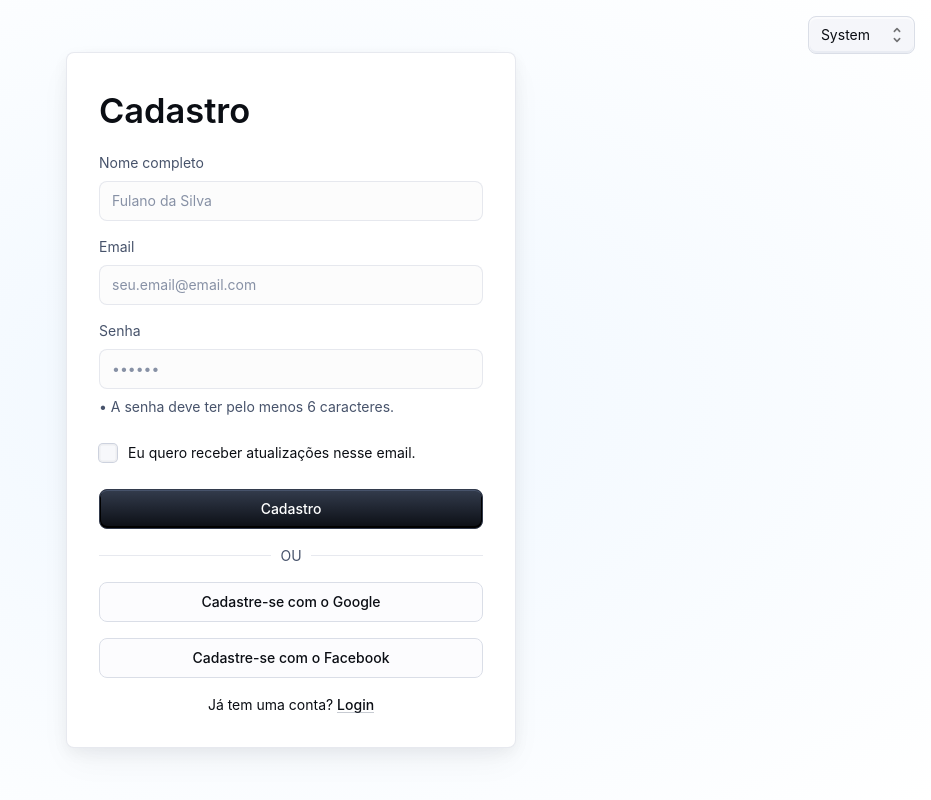
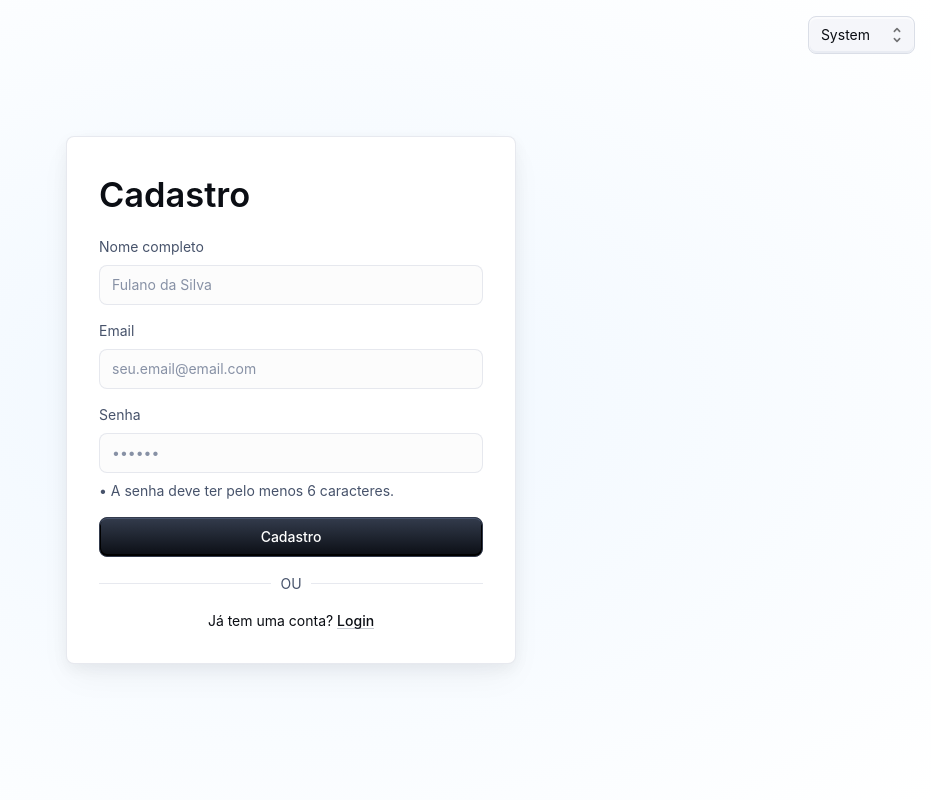
Before and after one commit to jvecodev/pipocando, a React (Create React App) app: page /signup in a window 1280 px wide. Shown: the whole page, without its empty margins (349-1280 px from the left). Built offline with nearby package versions, Linux system fonts and the light colour scheme.

Commit message:
remove useless options (signup)

```diff
--- a/src/features/sign-up/SignUp.tsx
+++ b/src/features/sign-up/SignUp.tsx
@@ -232,10 +232,6 @@ export default function SignUp(props: Record<string, unknown>) {
                 {passwordValid && <CheckIcon fontSize="small" />}
               </Box>
             </FormControl>
-            <FormControlLabel
-              control={<Checkbox value="allowExtraEmails" color="primary" />}
-              label="Eu quero receber atualizações nesse email."
-            />
             <Button
               type="submit"
               fullWidth
@@ -249,20 +245,6 @@ export default function SignUp(props: Record<string, unknown>) {
             <Typography sx={{ color: 'text.secondary' }}>OU</Typography>
           </Divider>
           <Box sx={{ display: 'flex', flexDirection: 'column', gap: 2 }}>
-            <Button
-              fullWidth
-              variant="outlined"
-              onClick={() => alert('Cadastre-se com o Google')}
-            >
-              Cadastre-se com o Google
-            </Button>
-            <Button
-              fullWidth
-              variant="outlined"
-              onClick={() => alert('Cadastre-se com o Facebook')}
-            >
-              Cadastre-se com o Facebook
-            </Button>
             <Typography sx={{ textAlign: 'center' }}>
               Já tem uma conta?{' '}
               <Link
```
